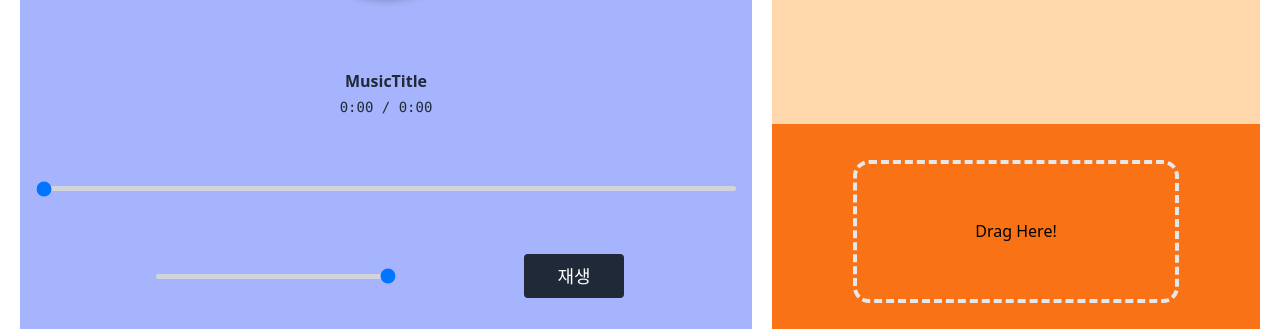
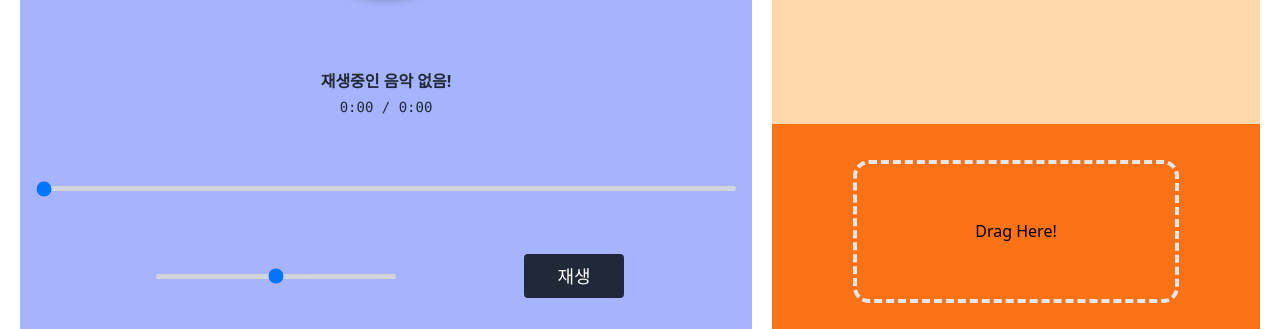
Before and after one commit to Saccharin01/LoA_Music, a Next.js app in the folder loa_music/: page / in a window 1280 px wide. Shown: the part 281-610 px from the top of the page. Built offline with nearby package versions, Linux system fonts and the light colour scheme; no server answers; the database is empty.

Commit message:
use context Data

```diff
--- a/loa_music/src/app/components/MusicPlayer.tsx
+++ b/loa_music/src/app/components/MusicPlayer.tsx
@@ -1,5 +1,6 @@
 "use client";
 import React, { useState, useRef, useEffect } from "react";
+import {useDragDrop} from "./context/useDragDrop"
 
 const MusicPlayer: React.FC = () => {
   const [isPlaying, setIsPlaying] = useState<boolean>(false);
@@ -8,6 +9,7 @@ const MusicPlayer: React.FC = () => {
   const audioRef = useRef<HTMLAudioElement | null>(null);
   const progressBarRef = useRef<HTMLInputElement | null>(null);
   const volumeBarRef = useRef<HTMLInputElement | null>(null);
+  const { droppedItem } = useDragDrop()
 
   useEffect(() => {
     const audioElement = audioRef.current;
@@ -70,7 +72,7 @@ const MusicPlayer: React.FC = () => {
       </div>
 
       <div className="mt-2 text-gray-800 text-sm flex justify-center items-center flex-col">
-        <h3 className="font-black text-base">MusicTitle</h3>
+        <h3 className="font-black text-base">{droppedItem ? droppedItem._id : "재생중인 음악 없음!"}</h3>
         <p className="mt-1 font-mono">
           {`${Math.floor(currentTime / 60)}:${Math.floor(currentTime % 60)
             .toString()
@@ -84,7 +86,7 @@ const MusicPlayer: React.FC = () => {
 
       <audio
         ref={audioRef}
-        src="https://lomusic2.s3.amazonaws.com/Star_Conquer%2CKamen.mp3"
+        src={droppedItem?.src}
       ></audio>
 
       <div className="mt-4 px-4">
@@ -103,7 +105,7 @@ const MusicPlayer: React.FC = () => {
           type="range"
           className="w-60 h-[5px] bg-gray-300 rounded-lg appearance-none cursor-pointer ml-4"
           ref={volumeBarRef}
-          defaultValue="100"
+          defaultValue="50"
           max="100"
           onChange={handleVolumeChange}
         />
```
